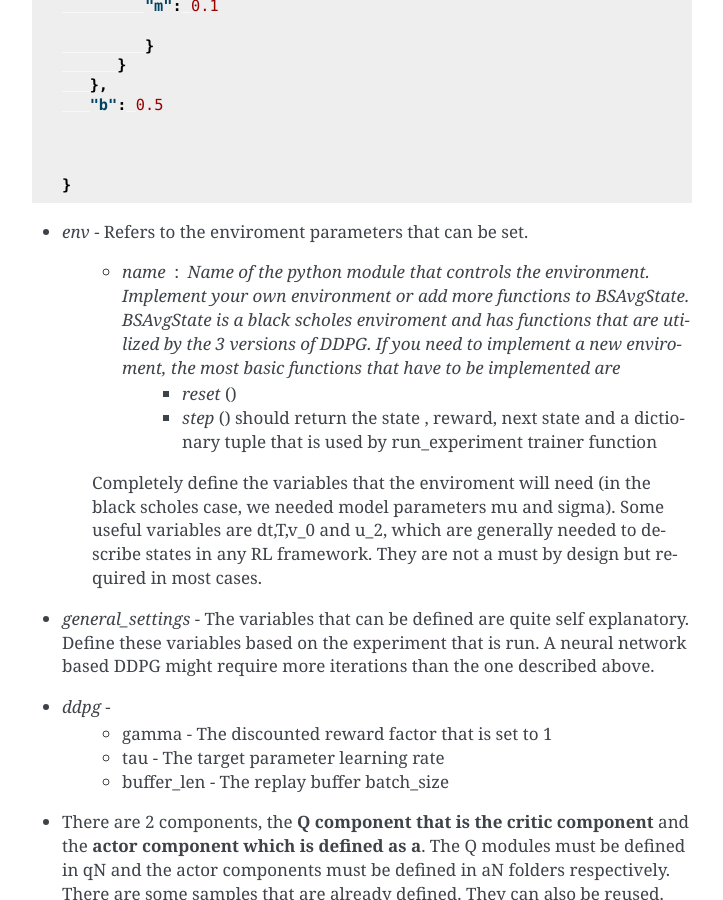
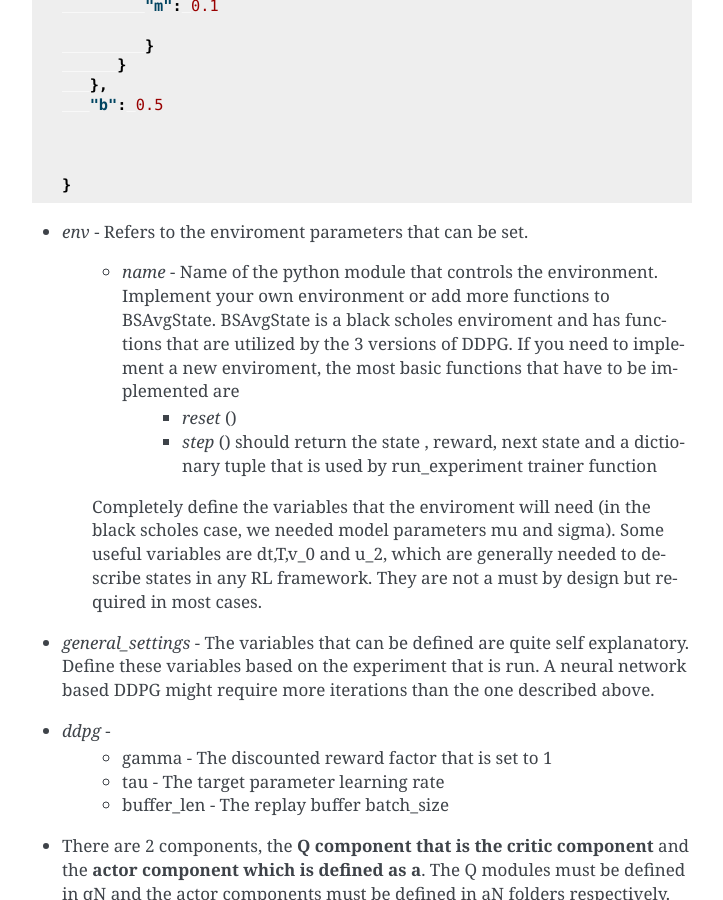
Before and after one commit to ramsundarg/rl-fn, a Sphinx documentation site: the page built from docs/source/usage.rst, in a window 1280 px wide and 900 px high, scrolled down 978 px. Shown: the whole window, without its empty margins (388-1111 px from the left). Built offline with Sphinx 7.4.7, drawn with Linux system fonts in a browser that asks for light colours.

```diff
--- a/docs/source/usage.rst
+++ b/docs/source/usage.rst
@@ -66,7 +66,7 @@ An experiment can be described completely in a cfg file.  A sample is described
 
 - *env* - Refers to the enviroment parameters that can be set.
 
-   - *name* : Name of the python module that controls the environment.  Implement your own environment or add more functions to BSAvgState. BSAvgState is a black scholes enviroment and has functions that are utilized by the 3 versions of DDPG. If you need to implement a new enviroment, the most basic functions that have to be implemented are
+   - *name* - Name of the python module that controls the environment.  Implement your own environment or add more functions to BSAvgState. BSAvgState is a black scholes enviroment and has functions that are utilized by the 3 versions of DDPG. If you need to implement a new enviroment, the most basic functions that have to be implemented are
       - *reset* ()
 
       - *step* () should return the state , reward, next state and a dictionary tuple that is used by run_experiment trainer function
```
